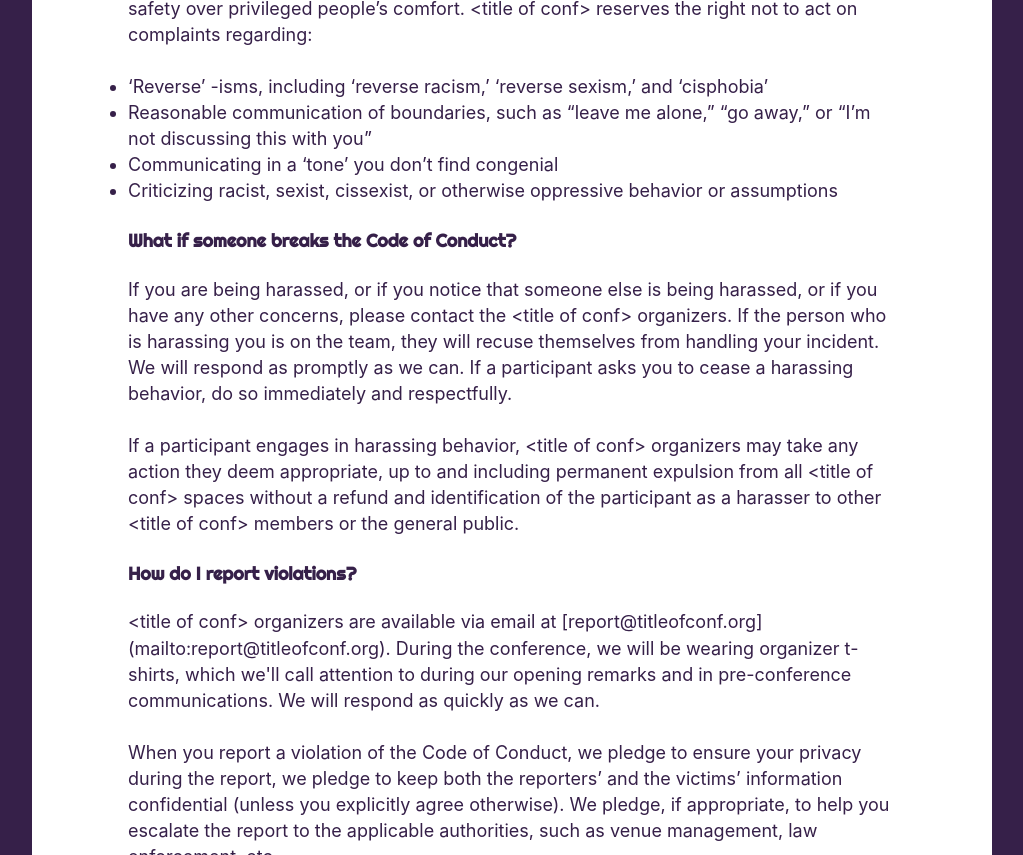
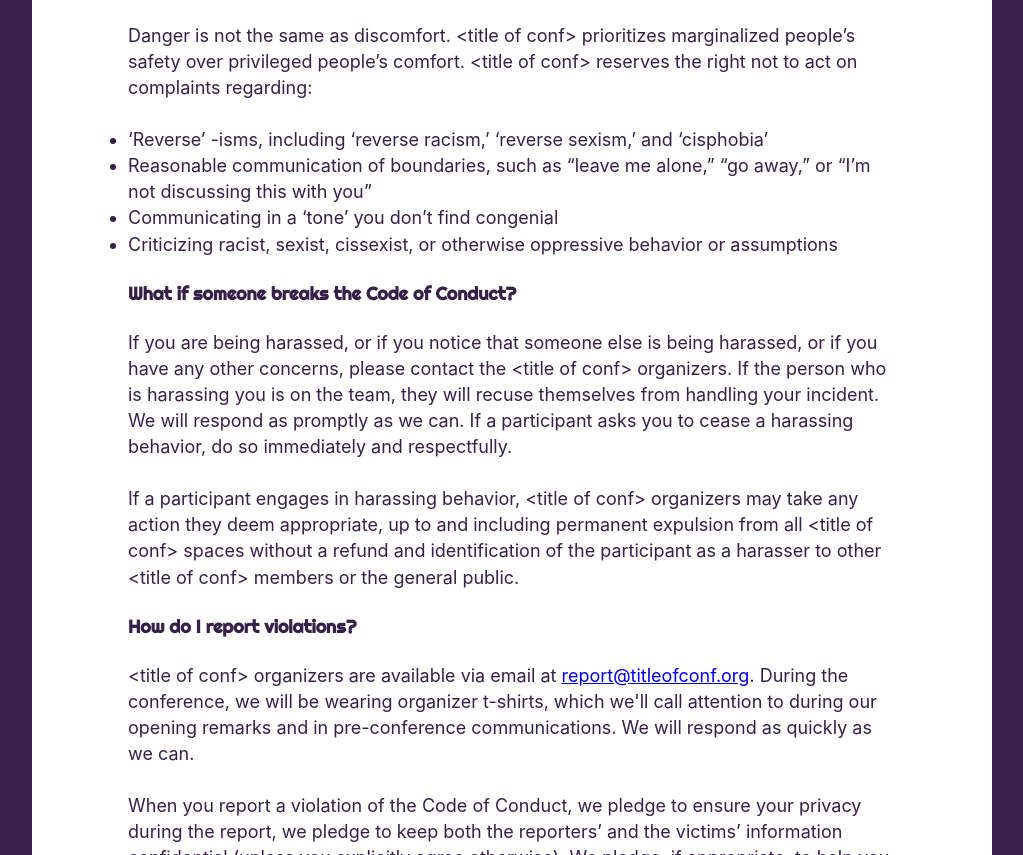
Before and after one commit to AishaBlake/title-of-conf, a Gatsby site: page /code-of-conduct in a window 1280 px wide. Shown: the part 1945-2800 px from the top of the page, without its empty margins (128-1151 px from the left). Built offline with nearby package versions, Linux system fonts and the light colour scheme; Gatsby itself is replaced by a stand-in of ours; a web font is replaced by a local one.

Commit message:
Fix spacing and markdown typo in CoC

```diff
--- a/src/components/layout.css
+++ b/src/components/layout.css
@@ -337,6 +337,7 @@
 }
 ul {
   margin: 0;
+  margin-bottom: 1.45rem;
   padding: 0;
   list-style-position: outside;
   list-style-image: none;
--- a/src/pages/code-of-conduct.js
+++ b/src/pages/code-of-conduct.js
@@ -28,6 +28,7 @@
 
         <p>
           Harassment includes, but is not limited to:
+        </p>
         <ul>
           <li>Offensive comments related to gender, gender identity and expression, sexual orientation, disability, mental illness, neuro(a)typicality, physical appearance, body size, age, race, or religion.</li>
           <li>Unwelcome comments regarding a person’s lifestyle choices and practices, including those related to food, health, parenting, drugs, technology, level of experience, career, career stage, and employment.</li>
@@ -45,6 +46,7 @@
           <li>Deliberate “outing” of any aspect of a person’s identity without their consent except as necessary to protect vulnerable people from intentional abuse.</li>
           <li>Publication of non-harassing private communication.</li>
         </ul>
+
         <p>Danger is not the same as discomfort. &lt;title of conf&gt; prioritizes marginalized people’s safety over privileged people’s comfort. &lt;title of conf&gt; reserves the right not to act on complaints regarding:</p>
         <ul>
           <li>‘Reverse’ -isms, including ‘reverse racism,’ ‘reverse sexism,’ and ‘cisphobia’</li>
@@ -52,7 +54,7 @@
           <li>Communicating in a ‘tone’ you don’t find congenial</li>
           <li>Criticizing racist, sexist, cissexist, or otherwise oppressive behavior or assumptions</li>
         </ul>
-        </p>
+
         <h2>What if someone breaks the Code of Conduct?</h2>
         <p>
           If you are being harassed, or if you notice that someone else is being harassed, or if you have any other concerns, please contact the &lt;title of conf&gt; organizers. If the person who is harassing you is on the team, they will recuse themselves from handling your incident. We will respond as promptly as we can. If a participant asks you to cease a harassing behavior, do so immediately and respectfully.
@@ -63,7 +65,7 @@
 
         <h2>How do I report violations?</h2>
         <p>
-          &lt;title of conf&gt; organizers are available via email at [report@titleofconf.org](mailto:report@titleofconf.org). During the conference, we will be wearing organizer t-shirts, which we'll call attention to during our opening remarks and in pre-conference communications. We will respond as quickly as we can.
+          &lt;title of conf&gt; organizers are available via email at <a href="mailto:report@titleofconf.org">report@titleofconf.org</a>. During the conference, we will be wearing organizer t-shirts, which we'll call attention to during our opening remarks and in pre-conference communications. We will respond as quickly as we can.
         </p>
         <p>
           When you report a violation of the Code of Conduct, we pledge to ensure your privacy during the report, we pledge to keep both the reporters’ and the victims’ information confidential (unless you explicitly agree otherwise). We pledge, if appropriate, to help you escalate the report to the applicable authorities, such as venue management, law enforcement, etc.
```
Lines whose indentation alone changed are shown as unchanged.
